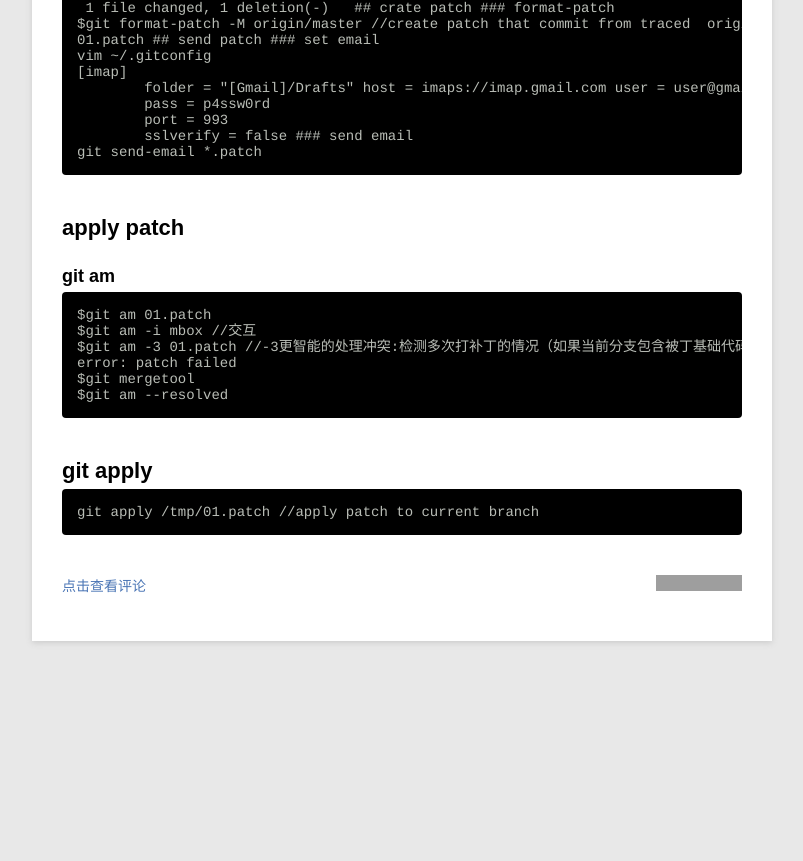
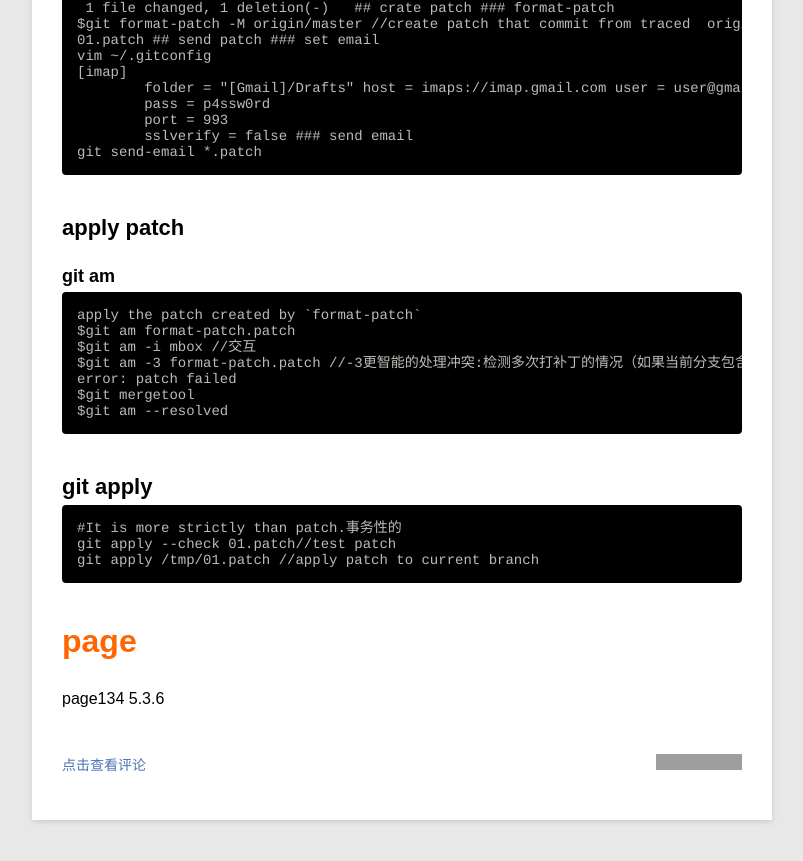
Before and after one commit to androidcoder90/androidcoder90.github.io, a Jekyll site: the page built from _posts/blog/2013-10-01-git.md, in a window 1280 px wide and 900 px high, scrolled down 7025 px. Shown: the top 861 px of the window, without its empty margins (78-881 px from the left). Built offline with Jekyll 4.4.1, drawn with Linux system fonts in a browser that asks for light colours; Markdown is read by kramdown in place of the engine named in the settings; before the commit the page ends 7746 px from its top, so only the background shows below that; some of the changed text lies outside the part shown; grey boxes are pictures that could not be loaded.

```diff
--- a/_posts/blog/2013-10-01-git.md
+++ b/_posts/blog/2013-10-01-git.md
@@ -272,7 +272,7 @@ It works for Stage && Working Copy
 	git rebase --onto=master branchA branchB //rebase branchB(keep commits that from branchA ??),based on master.
 
 # cherry-pick
-	git cherry-pick <commit> //check current branch,rebuild <commit>
+	git cherry-pick <commit> //apply specified <commit>, based on current branch
 
 # dilivery
 
@@ -317,12 +317,18 @@ myfork$git request-pull origin/master myfork //compare current branch fetureC
 
 ## apply patch
 ### git am
-	$git am 01.patch
+	apply the patch created by `format-patch`
+	$git am format-patch.patch
 	$git am -i mbox //交互
-	$git am -3 01.patch //-3更智能的处理冲突:检测多次打补丁的情况（如果当前分支包含被丁基础代码则合并失败）
+	$git am -3 format-patch.patch //-3更智能的处理冲突:检测多次打补丁的情况（如果当前分支包含被丁基础代码则合并失败）
 	error: patch failed
 	$git mergetool
 	$git am --resolved
 
 ## git apply
+	#It is more strictly than patch.事务性的
+	git apply --check 01.patch//test patch
 	git apply /tmp/01.patch //apply patch to current branch
+
+# page
+page134 5.3.6
```
Also changed, not shown: _posts/blog/2013-10-02-mac-shortcuts.md (+2 -2 lines), _posts/blog/2013-11-27-svn-diffmerge.md (added, +28 -0 lines).
